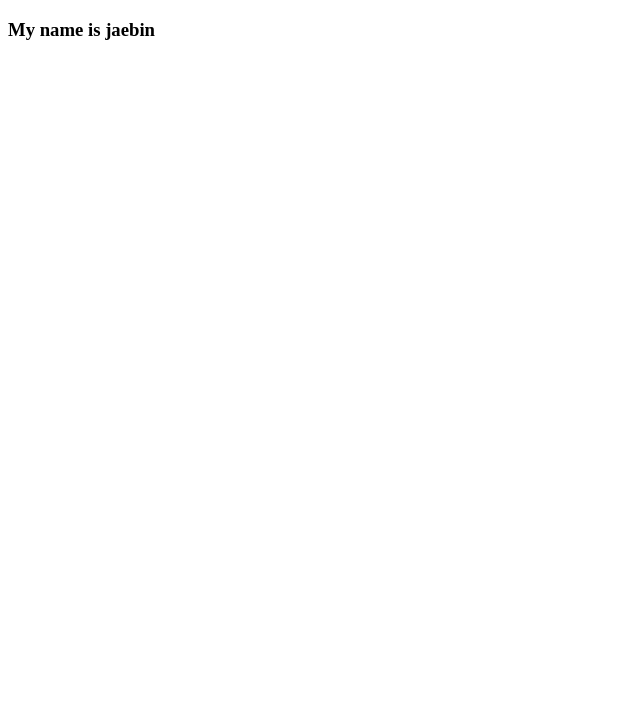
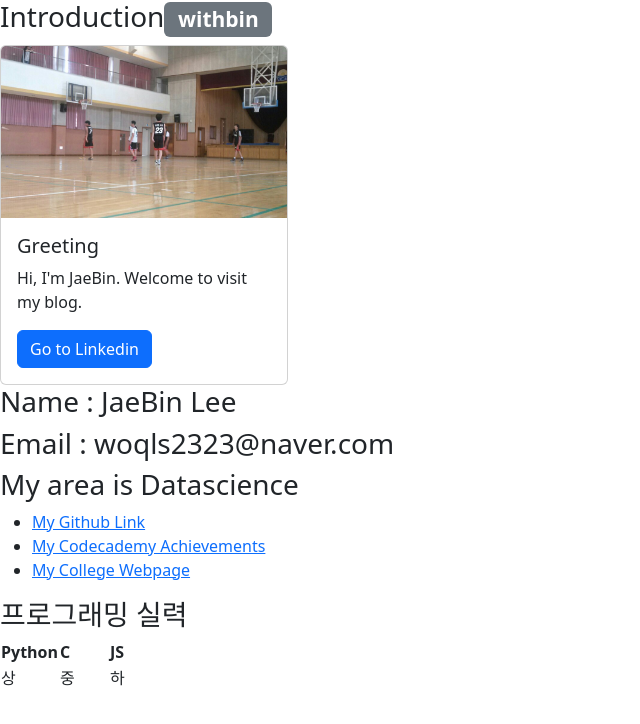
Before and after one commit to withbin/withbin.github.io, a plain HTML site: page index.html in a window 1280 px wide. Shown: the whole page, without its empty margins (0-640 px from the left). Drawn offline with nearby package versions, Linux system fonts and the light colour scheme.

Commit message:
modify location

```diff
--- a/index.html
+++ b/index.html
@@ -1,16 +1,50 @@
-<!DOCTYPE html>
+<!doctype html>
 <html lang="en">
-<head>
-    <meta charset="UTF-8">
-    <meta http-equiv="X-UA-Compatible" content="IE=edge">
-    <meta name="viewport" content="width=device-width, initial-scale=1.0">
-    <title>Document</title>
-</head>
-<body>
+  <head>
+    <meta charset="utf-8">
+    <meta name="viewport" content="width=device-width, initial-scale=1">
+    <title>Bootstrap demo</title>
+    <link href="https://cdn.jsdelivr.net/npm/bootstrap@5.2.2/dist/css/bootstrap.min.css" rel="stylesheet" integrity="sha384-Zenh87qX5JnK2Jl0vWa8Ck2rdkQ2Bzep5IDxbcnCeuOxjzrPF/et3URy9Bv1WTRi" crossorigin="anonymous">
+  </head>
+  <body>
     <section id="mainwrap">
-        <div>
-            <h3 class="profile">My name is jaebin</h3>
+        <div class="title">
+            <h3 class="intro">Introduction<span class="badge bg-secondary">withbin</span></h3>
+            <div class="card" style="width: 18rem;">
+                <img src="photo.png" class="card-img-top" alt="profileimg">
+                <div class="card-body">
+                  <h5 class="card-title">Greeting</h5>
+                  <p class="card-text">Hi, I'm JaeBin. Welcome to visit my blog.</p>
+                  <a href="https://www.linkedin.com/in/%EC%9D%B4%EC%9E%AC%EB%B9%88-%EC%84%B1%EA%B7%A0%EA%B4%80%EB%8C%80%ED%95%99%EA%B5%90-9b9117217/" class="btn btn-primary">Go to Linkedin</a>
+                </div>
+              </div>
+            <h3 class="name">Name : JaeBin Lee</h3>
+            <h3 class="email">Email : woqls2323@naver.com</h3>
+            <h3 class="area">My area is Datascience</h3>
+        </div>
+        <div class="linkurl">
+            <div class="link">
+                <ul>
+                    <li><a href="https://github.com/withbin">My Github Link</a></li>
+                    <li><a href="https://www.codecademy.com/users/withbin/achievements">My Codecademy Achievements</a></li>
+                    <li><a href="https://www.skku.edu/skku/index.do">My College Webpage</a></li>
+                </ul>
+            </div>
+            <div>
+                <h3>프로그래밍 실력</h3>
+            </div>
+            <table>
+                <th width="50">Python</th>
+                <th width="50">C</th>
+                <th width="50">JS</th>
+                <tr>
+                    <td width="50">상</td>
+                    <td width="50">중</td>
+                    <td width="50">하</td>
+                </tr>
+            </table>
         </div>
     </section>
-</body>
+    <script src="https://cdn.jsdelivr.net/npm/bootstrap@5.2.2/dist/js/bootstrap.bundle.min.js" integrity="sha384-OERcA2EqjJCMA+/3y+gxIOqMEjwtxJY7qPCqsdltbNJuaOe923+mo//f6V8Qbsw3" crossorigin="anonymous"></script>
+  </body>
 </html>
```
Also changed, not shown: photo.png (added), style.css (added).
